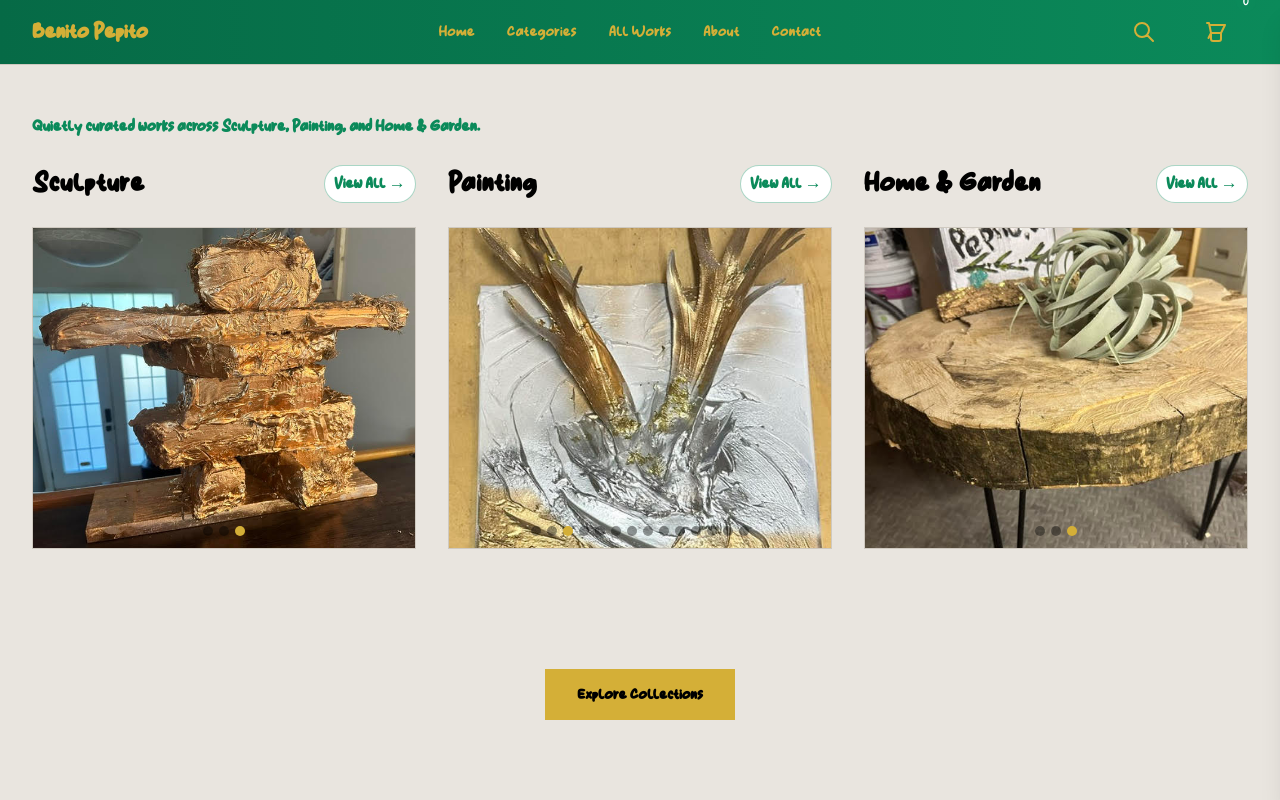
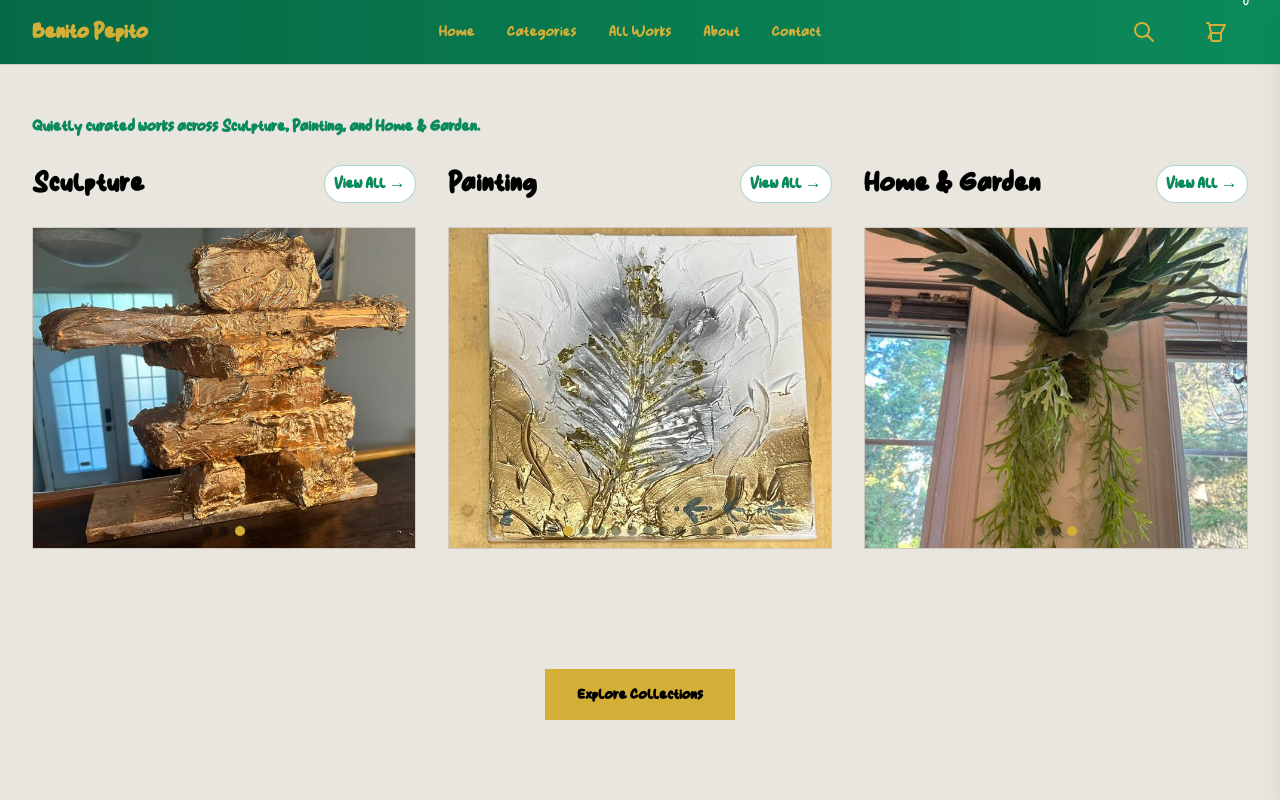
Before and after one commit to proteauj/benito-pepito, a Next.js app in the folder my-app/: page / in a window 1280 px wide. Shown: the top 800 px of the page. Built offline with nearby package versions, Linux system fonts and the light colour scheme.

Commit message:
Fix slideshow

```diff
--- a/my-app/src/components/SafeImage.tsx
+++ b/my-app/src/components/SafeImage.tsx
@@ -1,13 +1,19 @@
 "use client";
 
 import Image, { ImageProps } from "next/image";
-import { useState } from "react";
+import { useEffect, useState } from "react";
 
 // A thin wrapper around next/image that swaps to a fallback image URL if the original fails.
 // Use for remote images that may 404 or be rate-limited.
 export default function SafeImage(props: ImageProps & { fallbackSrc?: string }) {
   const { src, alt, fallbackSrc = "/textures/stone.svg", ...rest } = props;
   const [currentSrc, setCurrentSrc] = useState(src);
+
+  // When the src prop changes (e.g., slideshow moves to next product),
+  // reset currentSrc so the new image is displayed.
+  useEffect(() => {
+    setCurrentSrc(src);
+  }, [src]);
 
   return (
     <Image
```
